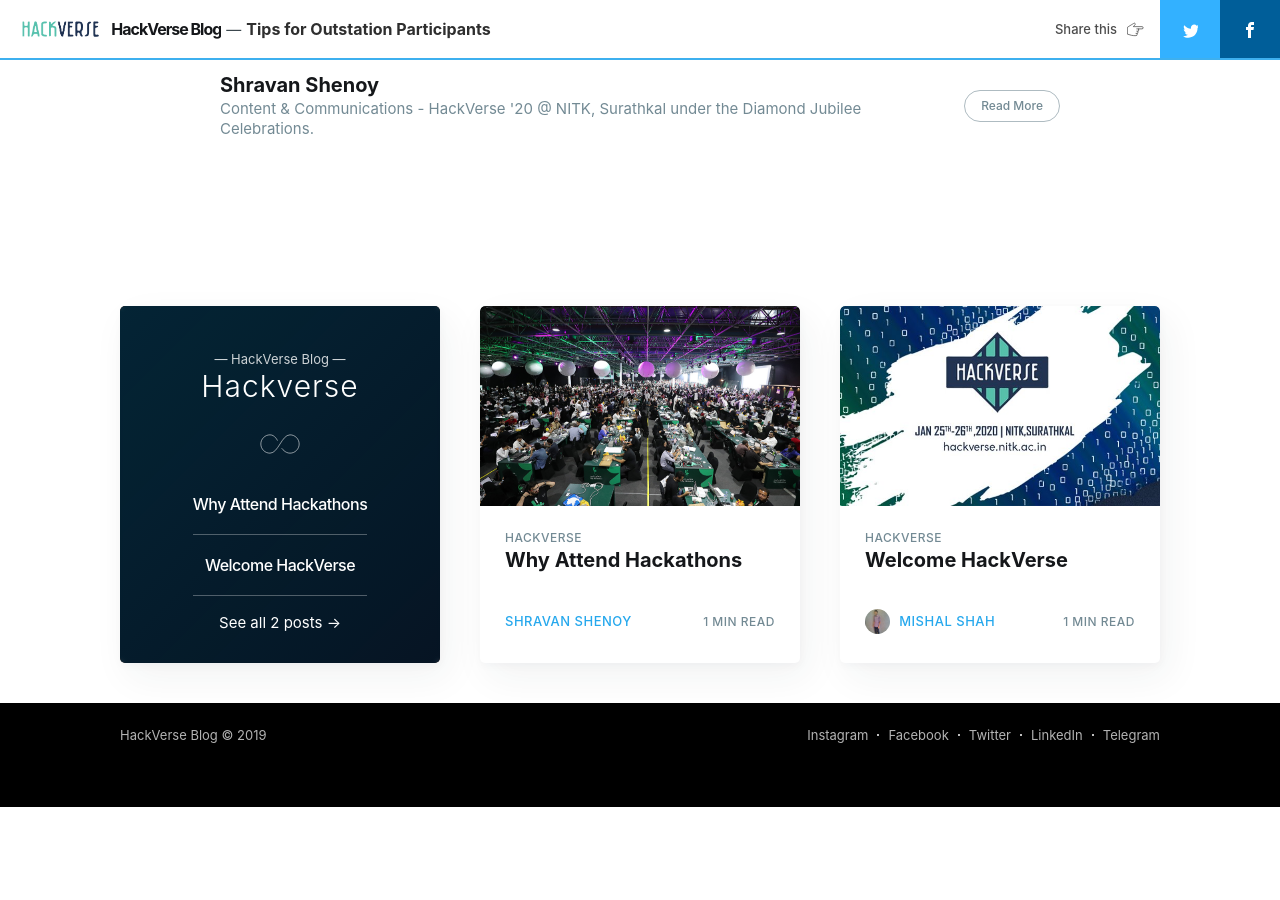
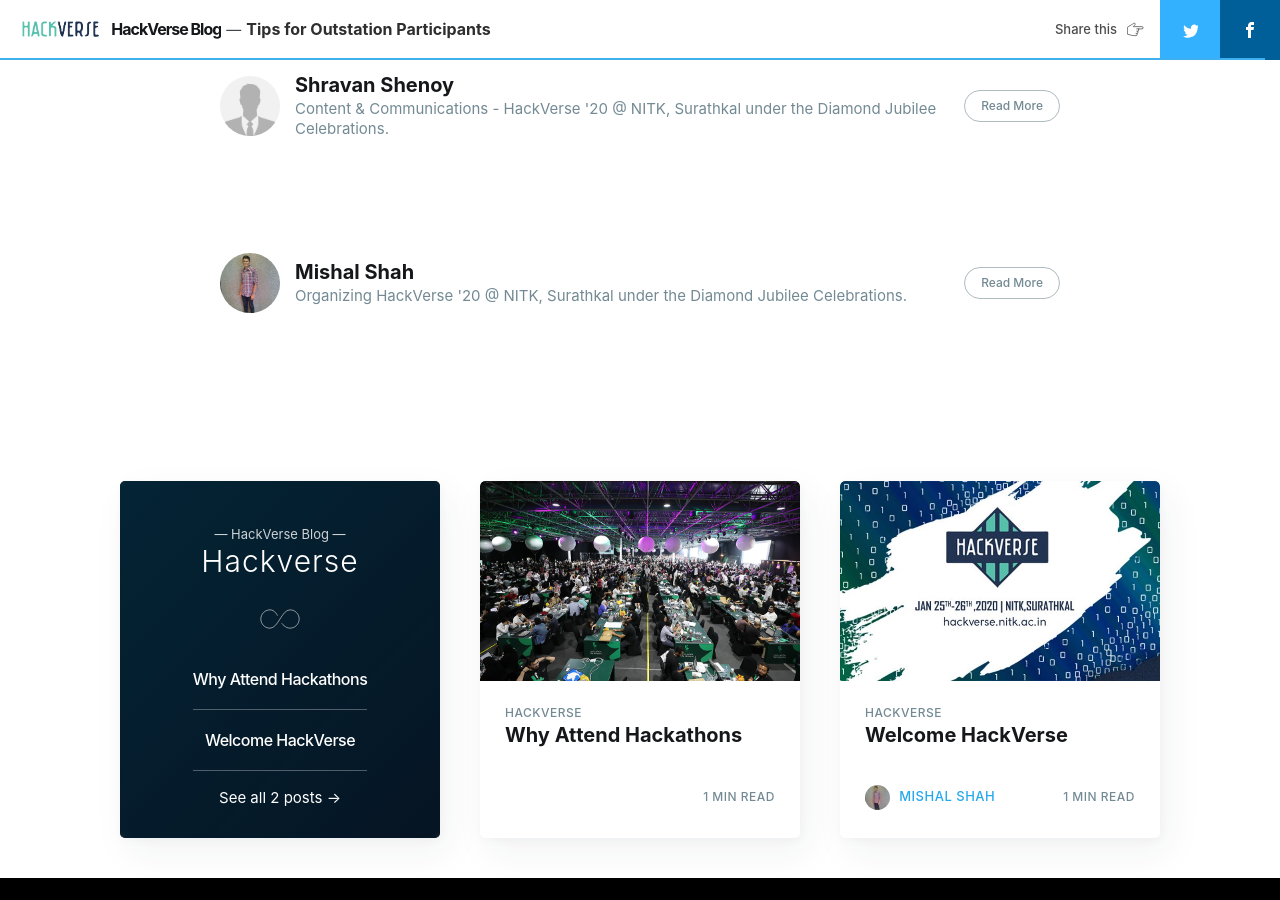
Before and after one commit to HackVerse/blog, a Jekyll site: the page built from _posts/2019-11-23-tips-for-outstation-participants.md, in a window 1280 px wide and 900 px high, scrolled down 6706 px. Built offline with Jekyll 4.4.1, drawn with Linux system fonts in a browser that asks for light colours; nearby versions of some CDN libraries; comment, search, counter and statistics services are not loaded; before the commit the page ends 7513 px from its top, so only the background shows below that.

Commit message:
multiple authors css fixed

```diff
--- a/_data/authors.yml
+++ b/_data/authors.yml
@@ -28,7 +28,7 @@ shravan:
   url_full:
   url:
   bio: Content & Communications - HackVerse '20 @ NITK, Surathkal under the Diamond Jubilee Celebrations.
-  picture:
+  picture: assets/images/man-dummy.png
   facebook:
   twitter:
   linkedin: shravanshenoy
--- a/_layouts/post.html
+++ b/_layouts/post.html
@@ -60,11 +60,11 @@ into the {body} of the default.hbs template -->
                     {% include subscribe-form.html placeholder="youremail@example.com" %}
                 </section>
             {% endif %}
-
+            {% for author in page.author %}
             <footer class="post-full-footer">
                 <!-- Everything inside the #author tags pulls data from the author -->
                 <!-- #author-->
-                {% for author in page.author %}
+
                     <section class="author-card">
                         {% if site.data.authors[author].picture %}
                             <img class="author-profile-image" src="{{ site.baseurl }}{{ site.data.authors[author].picture }}" alt="{{ author }}" />
@@ -81,9 +81,10 @@ into the {body} of the default.hbs template -->
                     <div class="post-full-footer-right">
                         <a class="author-card-button" href="{{ site.baseurl }}author/{{ author }}">Read More</a>
                     </div>
-                {% endfor %}
+
                 <!-- /author  -->
             </footer>
+            {% endfor %}
 
             <!-- If you use Disqus comments, just uncomment this block.
             The only thing you need to change is "test-apkdzgmqhj" - which
--- a/_posts/2019-11-23-tips-for-outstation-participants.md
+++ b/_posts/2019-11-23-tips-for-outstation-participants.md
@@ -8,7 +8,9 @@ date: 2019-11-23 1:00:00
 tags: [hackverse]
 class: post-template
 subclass: 'post hackverse'
-author: shravan
+author:
+- shravan
+- mishal
 ---
 
 Congratulations on getting selected for HackVerse '20!
--- a/_posts/2019-12-13-why-attend-hackathons.md
+++ b/_posts/2019-12-13-why-attend-hackathons.md
@@ -8,7 +8,8 @@ date: 2019-12-13 1:00:00
 tags: [hackverse]
 class: post-template
 subclass: 'post hackverse'
-author: shravan
+author:
+- shravan
 ---
 
 Learn more about why you should attend hackathons and what makes HackVerse special!
```
Also changed, not shown: other parts of _posts/2019-12-13-why-attend-hackathons.md (+1 -1 lines), assets/images/man-dummy.png (added).
